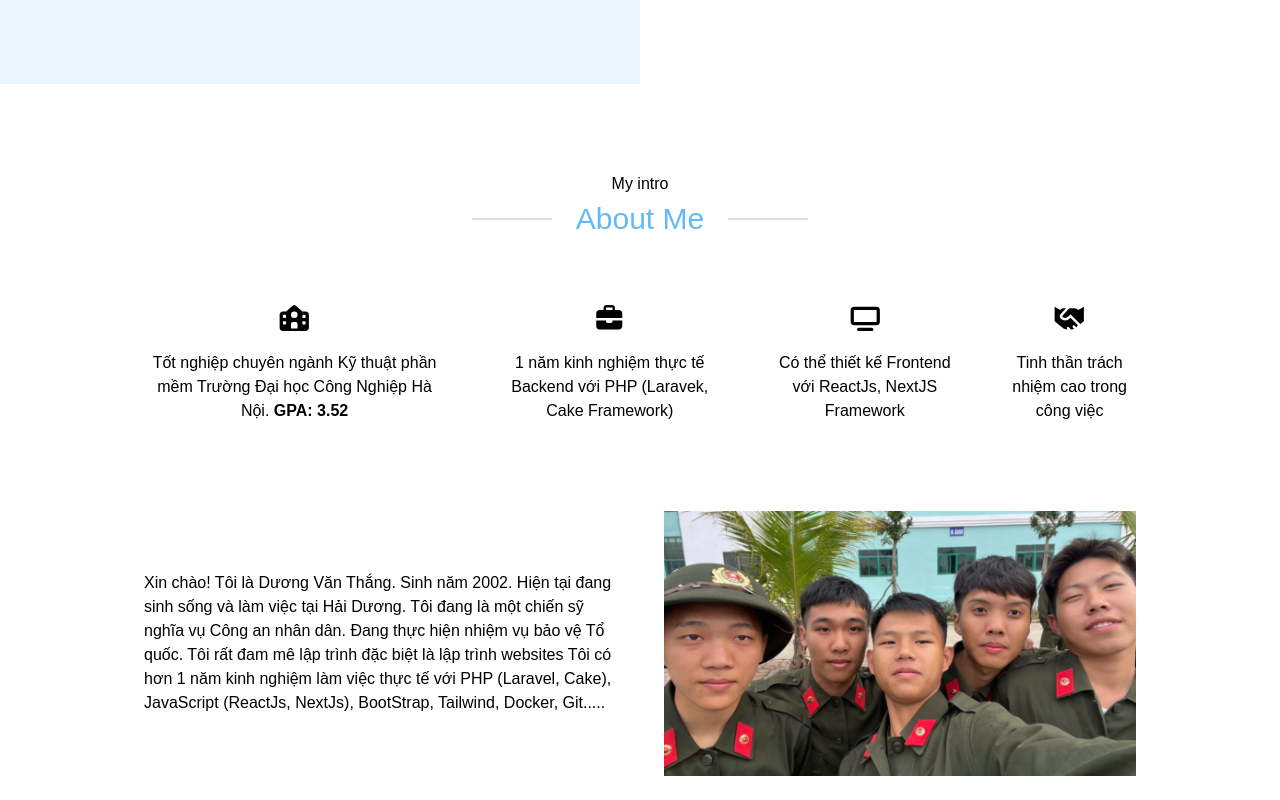
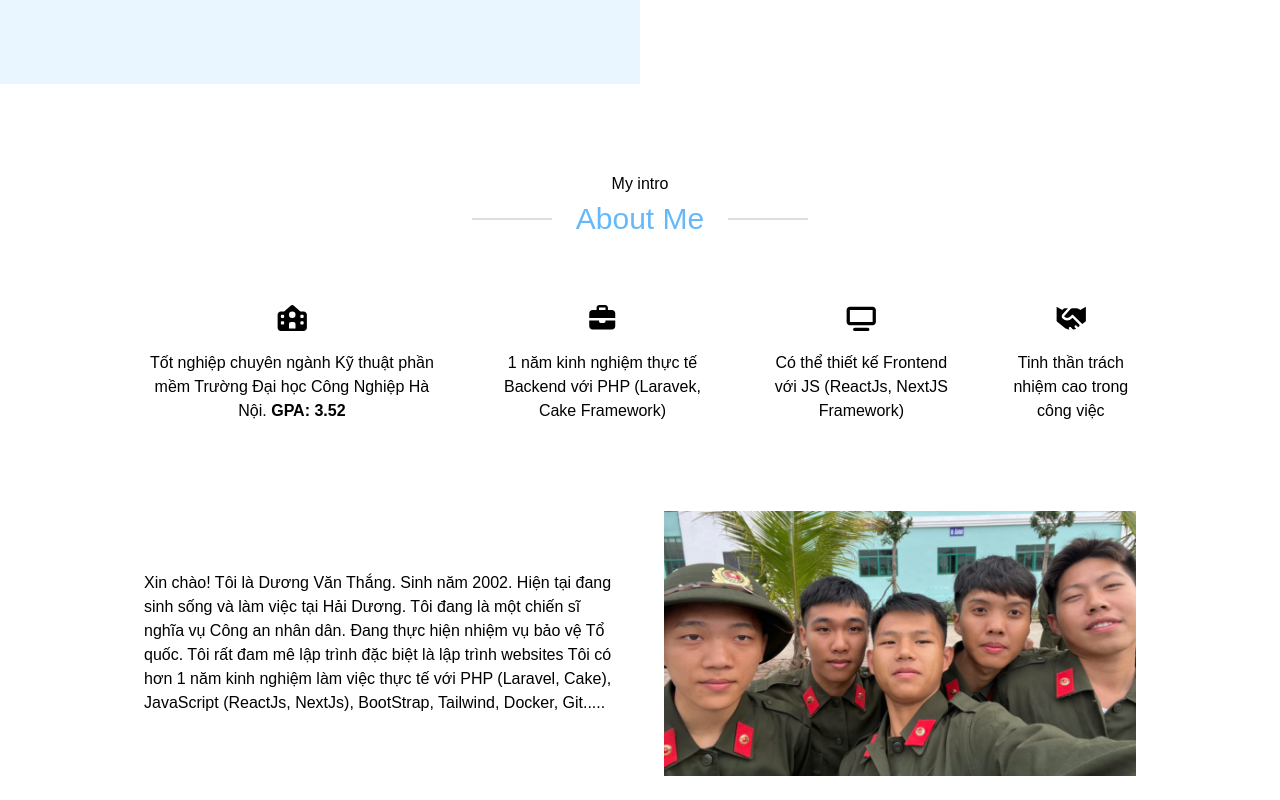
Before and after one commit to duongthang123/persional_blog, a React (Vite) app: page / in a window 1280 px wide. Shown: the part 769-1569 px from the top of the page. Built offline with nearby package versions, Linux system fonts and the light colour scheme; a web font is replaced by a local one.

Commit message:
update introduce

```diff
--- a/src/components/Introduce.jsx
+++ b/src/components/Introduce.jsx
@@ -26,7 +26,7 @@ function Introduce() {
 
                     <div className="px-6">
                         <FontAwesomeIcon icon={faTv}  style={{fontSize: '26px'}} />
-                        <p className="pt-4">Có thể thiết kế Frontend với ReactJs, NextJS Framework </p>
+                        <p className="pt-4">Có thể thiết kế Frontend với JS (ReactJs, NextJS Framework)</p>
                     </div>
 
                     <div className="px-6">
@@ -39,11 +39,12 @@ function Introduce() {
             <div className="flex justify-between items-center pt-16 mx-auto px-30 text-[16px]">
                 <p className="w-[50%] p-6 pr-6px">
                     Xin chào! Tôi là Dương Văn Thắng. Sinh năm 2002. Hiện tại đang sinh sống và làm việc tại Hải Dương.
-                    Tôi đang là một chiến sỹ nghĩa vụ Công an nhân dân. Đang thực hiện nhiệm vụ bảo vệ Tổ quốc.
+                    Tôi đang là một chiến sĩ nghĩa vụ Công an nhân dân. Đang thực hiện nhiệm vụ bảo vệ Tổ quốc.
                     Tôi rất đam mê lập trình đặc biệt là lập trình websites
                     Tôi có hơn 1 năm kinh nghiệm làm việc thực tế với PHP (Laravel, Cake), JavaScript (ReactJs, NextJs), BootStrap, Tailwind, Docker, Git.....
                 </p>
-                <img className="w-[50%] p-6" src={introduceImg} alt="img_introduce"/>
+
+                <img className="w-[50%] p-6 rounded-sm" src={introduceImg} alt="img_introduce"/>
             </div>
         </div>
     </div>
```
